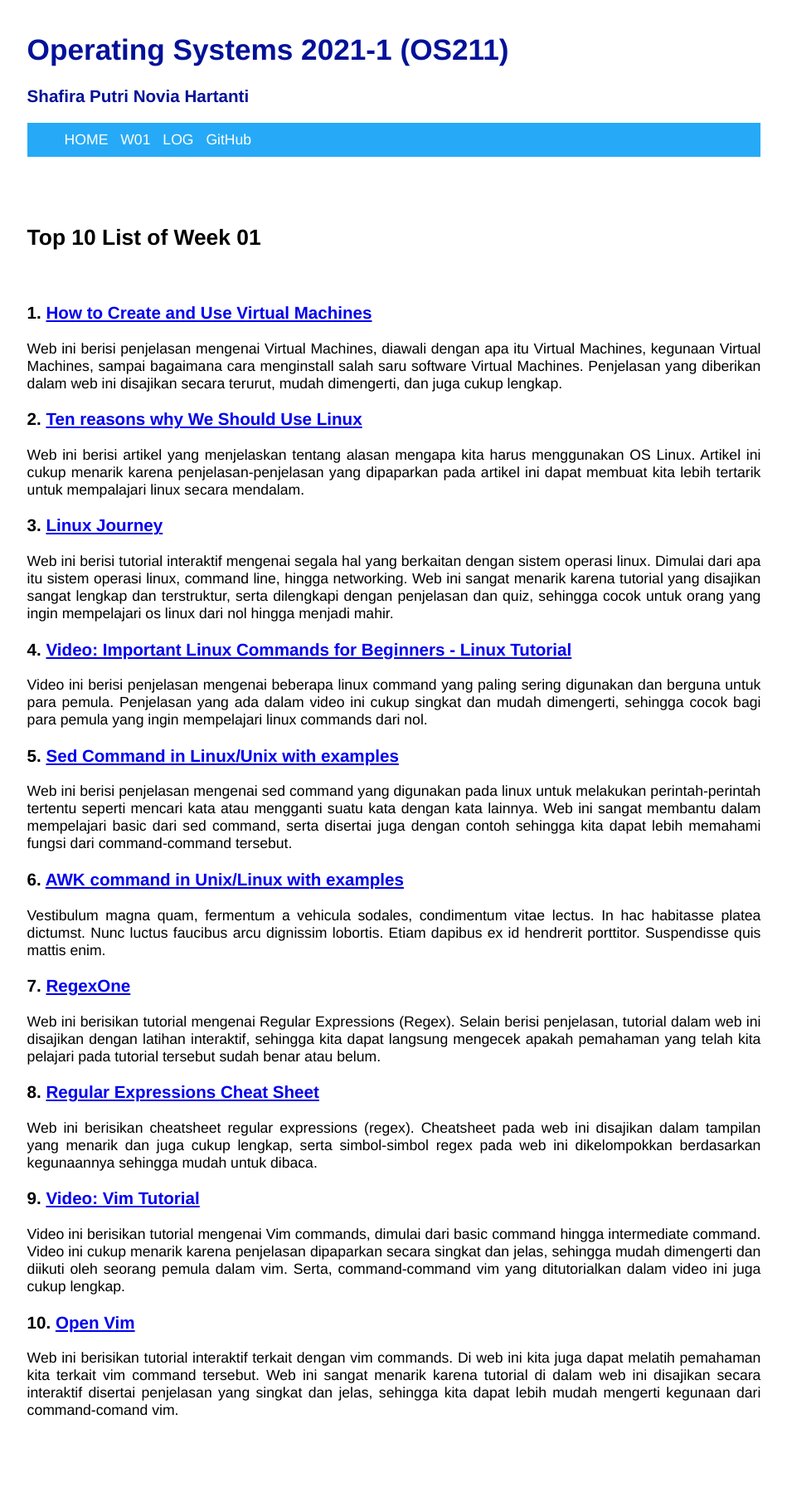
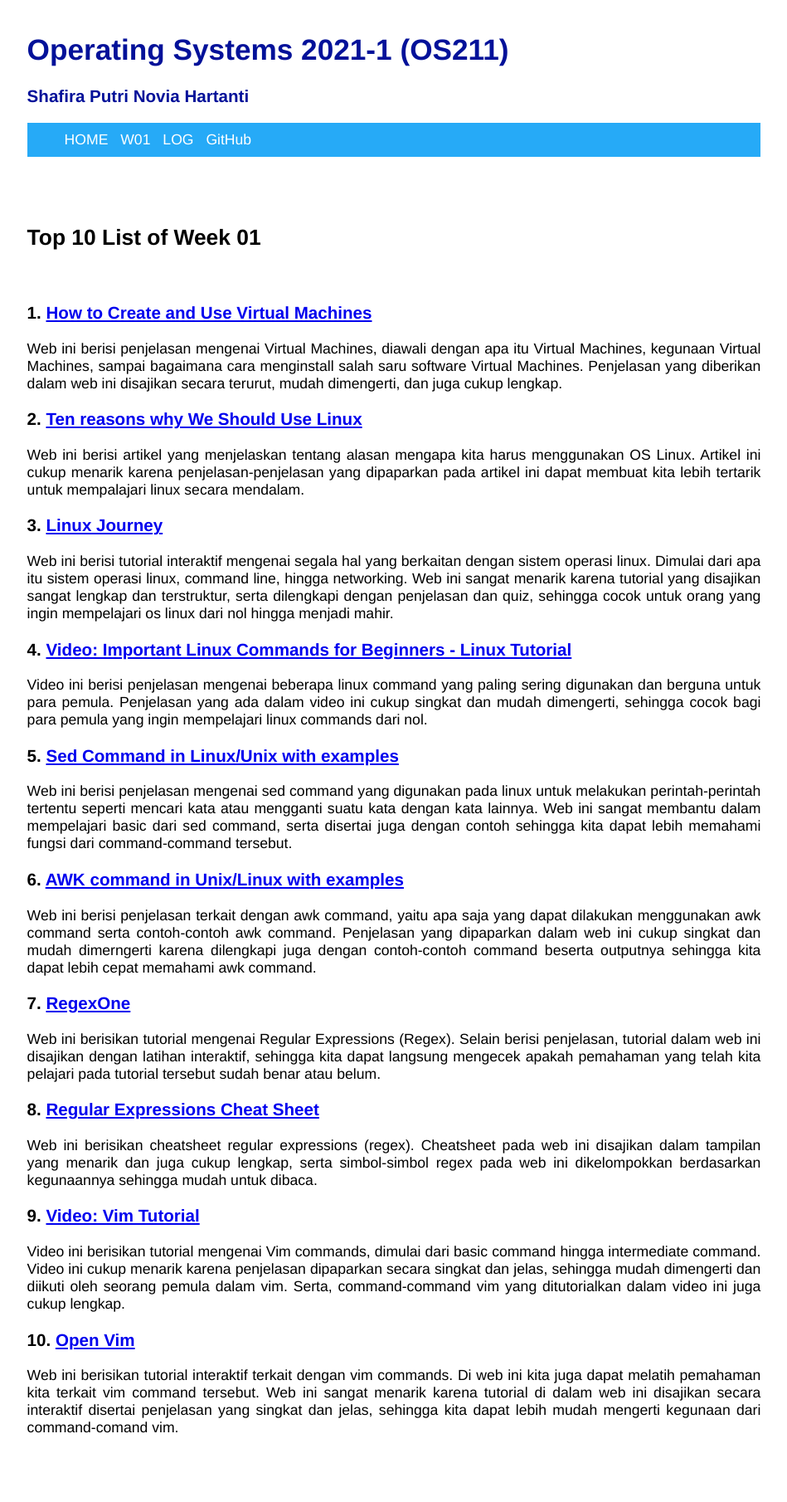
Before and after one commit to shafiraputri01/os211, a Jekyll site: the page built from w01.md, in a window 1280 px wide. Shown: the whole page at 83% size, without its empty margins (165-1114 px from the left). Built offline with Jekyll 4.4.1, drawn with Linux system fonts in a browser that asks for light colours; our own code applies the rules of GitHub Pages for plain Markdown files; before the commit the page ends 1789 px from its top, so only the background shows below that.

Commit message:
Update w01.md

```diff
--- a/w01.md
+++ b/w01.md
@@ -22,11 +22,7 @@ Video ini berisi penjelasan mengenai beberapa linux command yang paling sering d
 Web ini berisi penjelasan mengenai sed command yang digunakan pada linux untuk melakukan perintah-perintah tertentu seperti mencari kata atau mengganti suatu kata dengan kata lainnya. Web ini sangat membantu dalam mempelajari basic dari sed command, serta disertai juga dengan contoh sehingga kita dapat lebih memahami fungsi dari command-command tersebut.
 
 ### 6. [AWK command in Unix/Linux with examples](https://www.geeksforgeeks.org/awk-command-unixlinux-examples/)
-Vestibulum magna quam, fermentum a vehicula sodales, condimentum vitae lectus.
-In hac habitasse platea dictumst.
-Nunc luctus faucibus arcu dignissim lobortis.
-Etiam dapibus ex id hendrerit porttitor.
-Suspendisse quis mattis enim.
+Web ini berisi penjelasan terkait dengan awk command, yaitu apa saja yang dapat dilakukan menggunakan awk command serta contoh-contoh awk command. Penjelasan yang dipaparkan dalam web ini cukup singkat dan mudah dimerngerti karena dilengkapi juga dengan contoh-contoh command beserta outputnya sehingga kita dapat lebih cepat memahami awk command.
 
 ### 7. [RegexOne](https://regexone.com/)
 Web ini berisikan tutorial mengenai Regular Expressions (Regex). Selain berisi penjelasan, tutorial dalam web ini disajikan dengan latihan interaktif, sehingga kita dapat langsung mengecek apakah pemahaman yang telah kita pelajari pada tutorial tersebut sudah benar atau belum.
```
